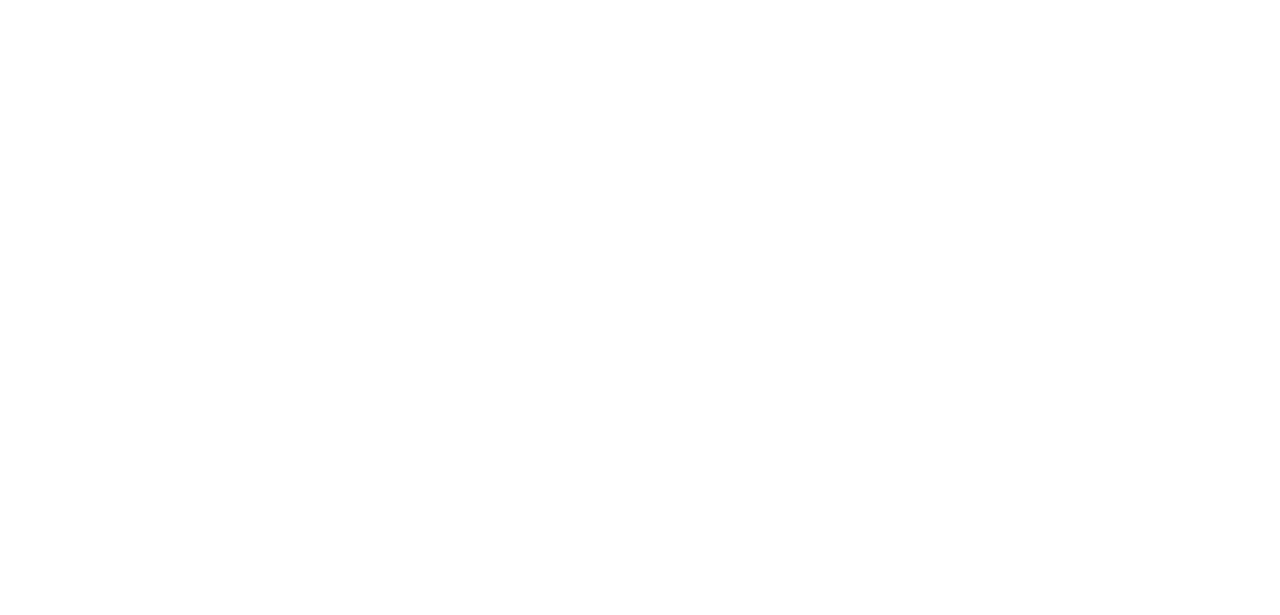
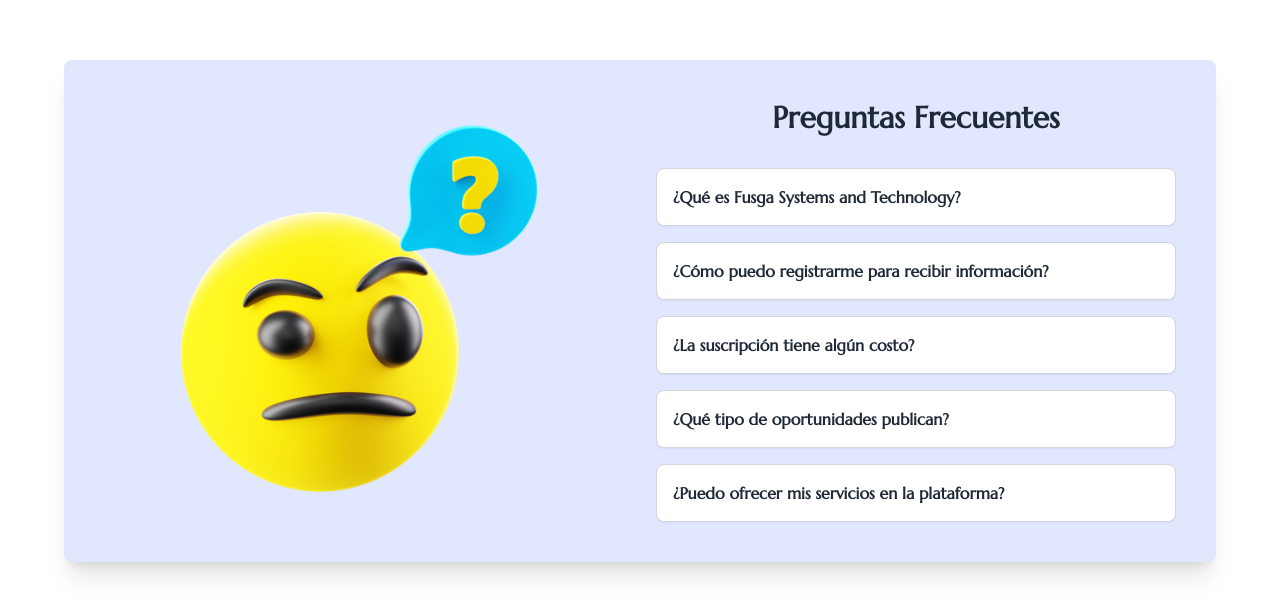
Before and after one commit to dagarciagil/Fusga, a React (Vite) app: page / in a window 1280 px wide. Shown: the part 2541-3156 px from the top of the page. Before the commit the page ends 2452 px from the top, so only its background shows below. Built offline with nearby package versions, Linux system fonts and the light colour scheme.

Commit message:
seccion faq

```diff
--- a/src/pages/Home/Home.tsx
+++ b/src/pages/Home/Home.tsx
@@ -1,6 +1,7 @@
 import { Hero } from "./components/Hero"
 import { ComunityH } from "./components/Comunity";
 import { Suscribe } from "./components/Suscribe";
+import { Faq } from "./components/faq";
 
 export const Home = () => {
   return (
@@ -8,6 +9,7 @@ export const Home = () => {
       <Hero />
       <ComunityH />
       <Suscribe />
+      <Faq />
     </>
   );
 };
--- /dev/null
+++ b/src/pages/Home/components/Faq.tsx
@@ -0,0 +1,81 @@
+import { useState } from "react";
+import faqImage from "../../../assets/img/faq-image.jpg"; // Cambia según tu ruta real
+
+export const Faq = () => {
+  const faqs = [
+    {
+      question: "¿Qué es Fusga Systems and Technology?",
+      answer:
+        "Es una plataforma dedicada a brindar soluciones tecnológicas, bolsa de empleo y servicios digitales para la comunidad de Fusagasugá.",
+    },
+    {
+      question: "¿Cómo puedo registrarme para recibir información?",
+      answer:
+        "Puedes suscribirte dejando tu correo en la sección de suscripción o contactarnos directamente.",
+    },
+    {
+      question: "¿La suscripción tiene algún costo?",
+      answer: "No, suscribirte es totalmente gratuito.",
+    },
+    {
+      question: "¿Qué tipo de oportunidades publican?",
+      answer:
+        "Publicamos vacantes laborales locales, eventos de formación y servicios tecnológicos disponibles.",
+    },
+    {
+      question: "¿Puedo ofrecer mis servicios en la plataforma?",
+      answer:
+        "Sí, contáctanos para registrar tu perfil y ofrecer tus servicios.",
+    },
+  ];
+
+  const [openIndex, setOpenIndex] = useState<number | null>(null);
+
+  const toggle = (index: number) => {
+    setOpenIndex(index === openIndex ? null : index);
+  };
+
+  return (
+    <section className="bg-white px-4 py-10 flex justify-center items-center min-h-screen">
+      <div className="bg-[#e0e7ff] p-10 rounded-lg shadow-xl w-full max-w-6xl flex flex-col md:flex-row gap-8">
+        {/* Imagen */}
+        <div className="w-full md:w-1/2 flex justify-center items-center">
+          <img
+            src={faqImage}
+            alt="Preguntas Frecuentes"
+            className="rounded-lg w-full max-w-sm object-cover"
+          />
+        </div>
+
+        {/* Preguntas */}
+        <div className="w-full md:w-1/2">
+          <h2 className="text-3xl font-bold text-gray-800 text-center mb-8">
+            Preguntas Frecuentes
+          </h2>
+          <div className="space-y-4">
+            {faqs.map((faq, index) => (
+              <div
+                key={index}
+                className="bg-white border border-gray-300 rounded-lg shadow-sm transition-all duration-300"
+              >
+                <button
+                  className="w-full text-left p-4 font-semibold text-gray-800 focus:outline-none"
+                  onClick={() => toggle(index)}
+                >
+                  {faq.question}
+                </button>
+                <div
+                  className={`px-4 text-sm text-gray-600 overflow-hidden transition-all duration-300 ease-in-out ${
+                    openIndex === index ? "max-h-40 py-4" : "max-h-0 py-0"
+                  }`}
+                >
+                  {faq.answer}
+                </div>
+              </div>
+            ))}
+          </div>
+        </div>
+      </div>
+    </section>
+  );
+};
```
Also changed, not shown: src/assets/img/faq-image.jpg (added).
